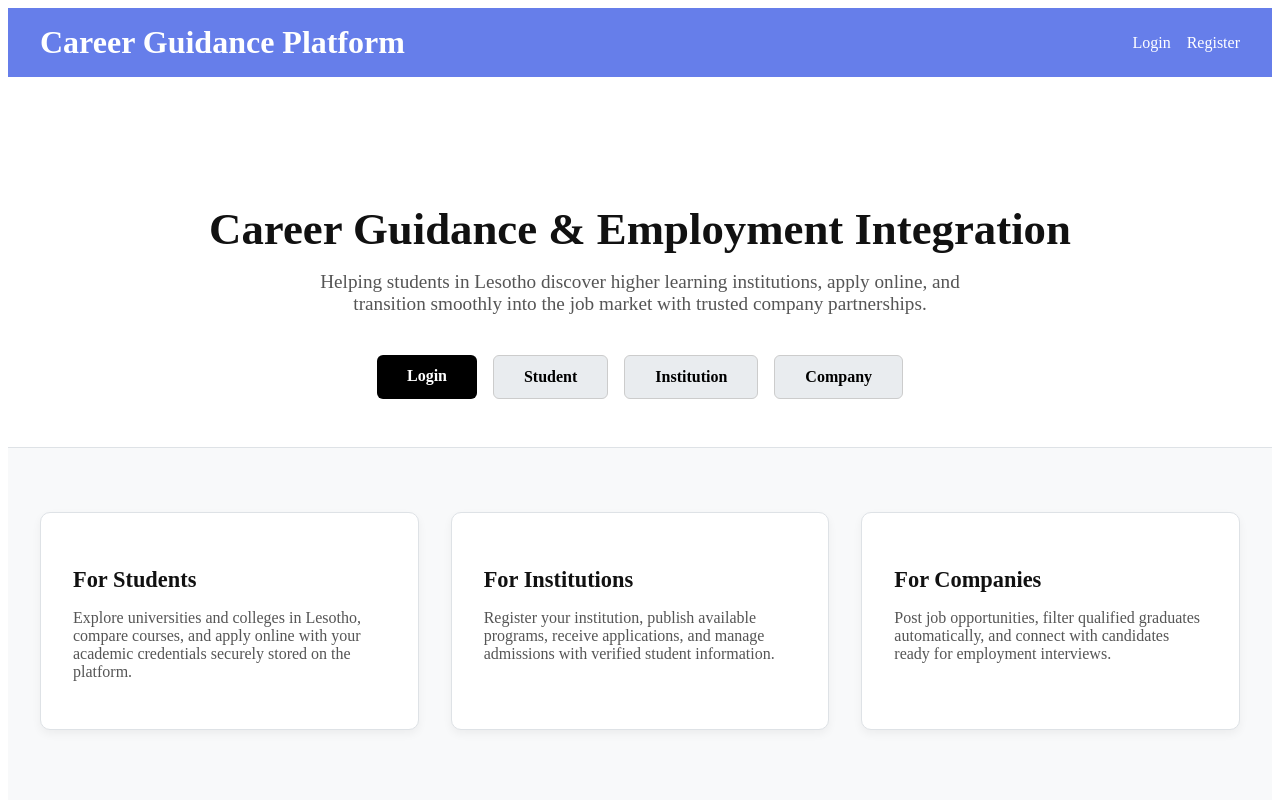
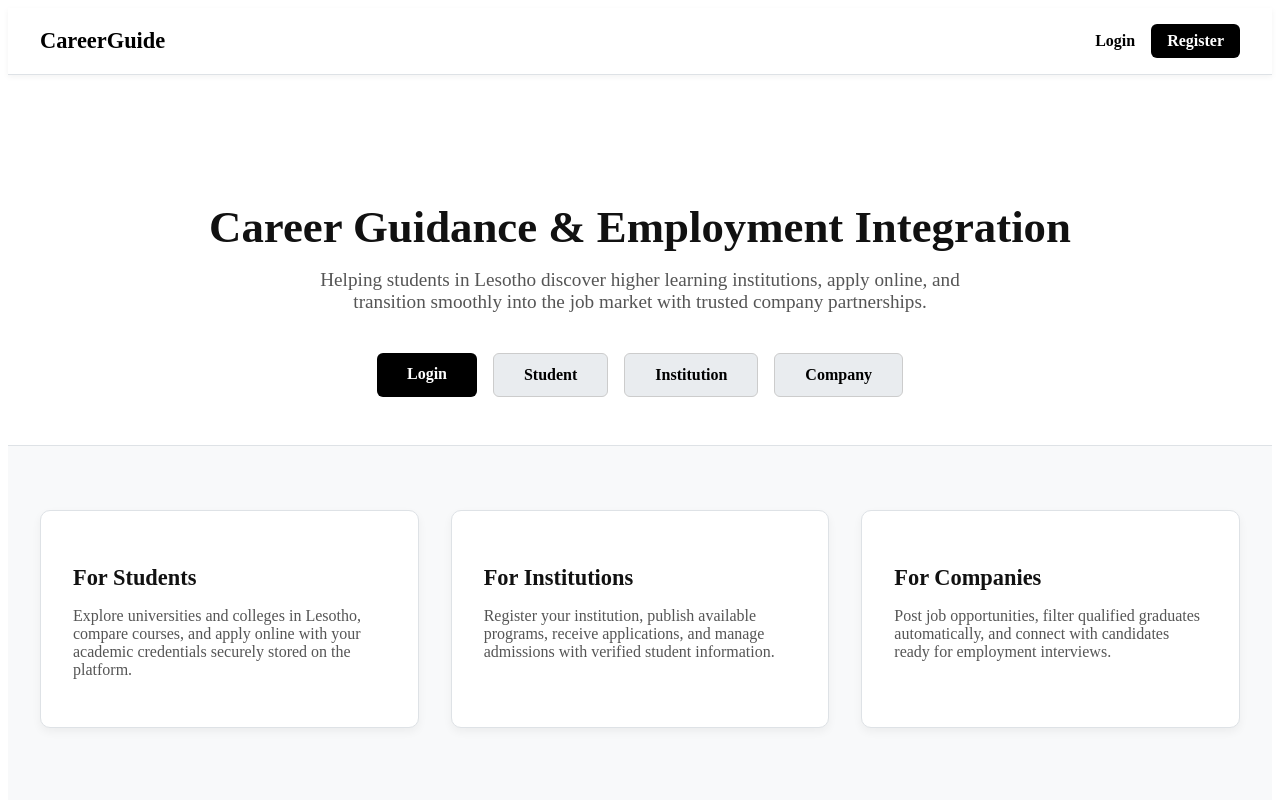
Before and after one commit to Boiketlo2/career-guidance-platform, a React (Create React App) app in the folder frontend/: page / in a window 1280 px wide. Shown: the top 800 px of the page. Built offline with nearby package versions, Linux system fonts and the light colour scheme.

Commit message:
Update Header.js

```diff
--- a/frontend/src/components/common/Header.js
+++ b/frontend/src/components/common/Header.js
@@ -1,6 +1,6 @@
-import React from 'react';
-import { Link, useNavigate } from 'react-router-dom';
-import { useAuth } from '../../context/AuthContext';
+import React from "react";
+import { Link, useNavigate } from "react-router-dom";
+import { useAuth } from "../../context/AuthContext";
 
 const Header = () => {
   const { user, logout } = useAuth();
@@ -8,57 +8,146 @@ const Header = () => {
 
   const handleLogout = () => {
     logout();
-    navigate('/');
+    navigate("/");
   };
 
   return (
-    <header style={{
-      background: '#667eea',
-      color: 'white',
-      padding: '1rem 2rem',
-      display: 'flex',
-      justifyContent: 'space-between',
-      alignItems: 'center'
-    }}>
-      <Link to="/" style={{ color: 'white', textDecoration: 'none' }}>
-        <h1 style={{ margin: 0 }}>Career Guidance Platform</h1>
+    <header
+      style={{
+        backgroundColor: "#fff",
+        color: "#000",
+        padding: "1rem 2rem",
+        display: "flex",
+        justifyContent: "space-between",
+        alignItems: "center",
+        borderBottom: "1px solid #dee2e6",
+        boxShadow: "0 2px 6px rgba(0,0,0,0.05)",
+        position: "sticky",
+        top: 0,
+        zIndex: 100,
+      }}
+    >
+      {/* --- BRAND NAME --- */}
+      <Link
+        to="/"
+        style={{
+          color: "#000",
+          textDecoration: "none",
+          fontWeight: "700",
+          fontSize: "1.4rem",
+        }}
+      >
+        CareerGuide
       </Link>
 
+      {/* --- NAVIGATION --- */}
       <nav>
         {user ? (
-          <div style={{ display: 'flex', alignItems: 'center', gap: '1rem' }}>
-            <span>Welcome, {user.name || user.institutionName || user.companyName}!</span>
-            {/* Link to user's home page */}
+          <div
+            style={{
+              display: "flex",
+              alignItems: "center",
+              gap: "1.2rem",
+              flexWrap: "wrap",
+            }}
+          >
+            <span style={{ color: "#555", fontSize: "0.95rem" }}>
+              Welcome,{" "}
+              <strong>
+                {user.name ||
+                  user.institutionName ||
+                  user.companyName ||
+                  "User"}
+              </strong>
+            </span>
+
             <Link
               to={
-                user.role === 'admin'
+                user.role === "admin"
                   ? `/admin/home/${user.uid}`
                   : `/${user.role}/${user.uid}/home`
               }
-              style={{ color: 'white', textDecoration: 'none' }}
+              style={{
+                color: "#000",
+                textDecoration: "none",
+                fontWeight: "500",
+                paddingBottom: "2px",
+                borderBottom: "2px solid transparent",
+                transition: "all 0.3s ease",
+              }}
+              onMouseEnter={(e) => {
+                e.target.style.borderBottom = "2px solid #000";
+              }}
+              onMouseLeave={(e) => {
+                e.target.style.borderBottom = "2px solid transparent";
+              }}
             >
               Home
             </Link>
+
             <button
               onClick={handleLogout}
               style={{
-                background: 'transparent',
-                border: '1px solid white',
-                color: 'white',
-                padding: '0.5rem 1rem',
-                borderRadius: '4px',
-                cursor: 'pointer'
+                backgroundColor: "#000",
+                color: "#fff",
+                border: "none",
+                padding: "8px 16px",
+                borderRadius: "6px",
+                cursor: "pointer",
+                fontWeight: "600",
+                transition: "background-color 0.3s ease",
               }}
+              onMouseEnter={(e) =>
+                (e.target.style.backgroundColor = "#333")
+              }
+              onMouseLeave={(e) =>
+                (e.target.style.backgroundColor = "#000")
+              }
             >
               Logout
             </button>
           </div>
         ) : (
-          <div style={{ display: 'flex', gap: '1rem' }}>
-            <Link to="/login" style={{ color: 'white', textDecoration: 'none' }}>
+          <div
+            style={{
+              display: "flex",
+              gap: "1rem",
+              alignItems: "center",
+              flexWrap: "wrap",
+            }}
+          >
+            <Link
+              to="/login"
+              style={{
+                color: "#000",
+                textDecoration: "none",
+                fontWeight: "600",
+                transition: "color 0.3s ease",
+              }}
+              onMouseEnter={(e) => (e.target.style.color = "#333")}
+              onMouseLeave={(e) => (e.target.style.color = "#000")}
+            >
               Login
             </Link>
-            <Link to="/register/student" style={{ color: 'white', textDecoration: 'none' }}>
+
+            <Link
+              to="/register/student"
+              style={{
+                backgroundColor: "#000",
+                color: "#fff",
+                padding: "8px 16px",
+                borderRadius: "6px",
+                textDecoration: "none",
+                fontWeight: "600",
+                transition: "background-color 0.3s ease",
+              }}
+              onMouseEnter={(e) =>
+                (e.target.style.backgroundColor = "#333")
+              }
+              onMouseLeave={(e) =>
+                (e.target.style.backgroundColor = "#000")
+              }
+            >
               Register
             </Link>
           </div>
```
